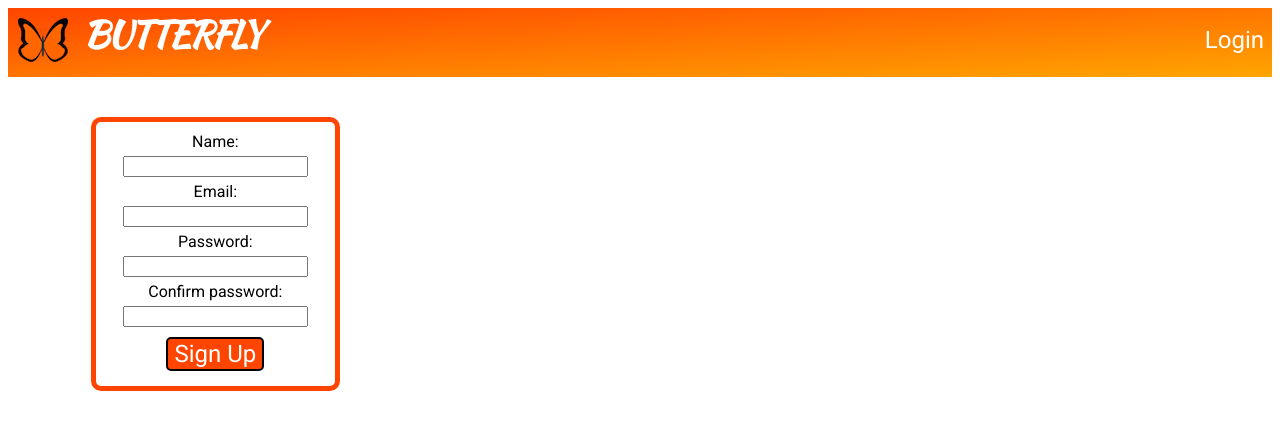
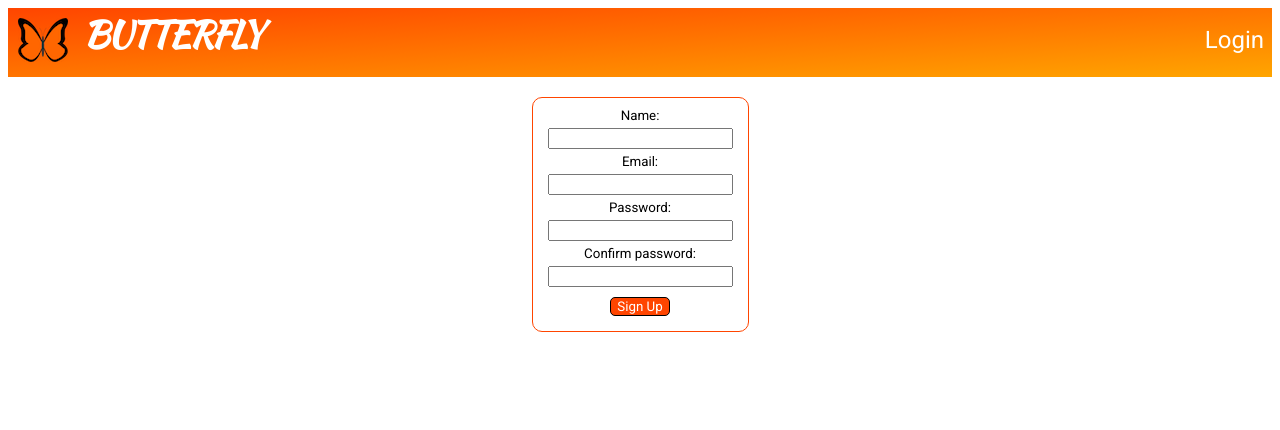
Before and after one commit to nspp99b/butterfly-frontend, a React (Create React App) app: page /signup in a window 1280 px wide. Shown: the top 430 px of the page. Built offline with nearby package versions, Linux system fonts and the light colour scheme.

Commit message:
styling tweaks

```diff
--- a/public/styles.css
+++ b/public/styles.css
@@ -47,7 +47,7 @@
   padding: 0;
 }
 
-.nav-bar h2 {
+.nav-bar h4 {
   margin: 0;
   padding: 0;
 }
@@ -114,20 +114,21 @@
 /* Login and Signup Components */
 
 .user-form {
-  margin: 20px 20%;
+  grid-area: main-container;
+  margin: auto;
   padding: 10px;
   text-align: center;
-  border: 5px solid orangered;
+  border: 1px solid orangered;
   border-radius: 10px;
   font-family: 'Roboto', sans-serif;
-  font-size: 1em;
+  font-size: 10pt;
   color: black;
 }
 
 .submit-button {
   font-family: 'Roboto', sans-serif;
-  font-size: x-large;
-  border: 2px solid;
+  font-size: 10pt;
+  border: 1px solid;
   border-color: black;
   border-radius: 5px;
   background-color: orangered;
@@ -164,7 +165,6 @@
   grid-area: main-container;
   display: grid;
   grid-gap: 20px;
-  /* grid-template-columns: 1fr 2fr; */
   grid-template-areas:
 
     "user-container"
@@ -185,7 +185,7 @@
 
 .user-container {
   grid-area: user-container;
-  border: 5px solid orangered;
+  border: 1px solid orangered;
   border-radius: 10px;
   font-family: 'Roboto', sans-serif;
   /* overflow-y: auto; */
@@ -195,7 +195,7 @@
 
 .flaps-container {
   grid-area: flaps-container;
-  border: 5px solid orangered;
+  border: 1px solid orangered;
   border-radius: 10px;
   font-family: 'Roboto', sans-serif;
 }
--- a/src/components/NavBar.js
+++ b/src/components/NavBar.js
@@ -8,7 +8,7 @@ const Navbar = (props) => {
   return (
     <nav className="nav-bar">
       <img className="logo-img" src="butterfly_logo.png" alt="butterfly logo" />
-      <h2 className="nav-bar-title">BUTTERFLY</h2>
+      <h4 className="nav-bar-title">BUTTERFLY</h4>
       <ul>
         { loggedIn ?
         <li className="nav-bar-logout" onClick={props.logOut}>Logout</li>
```
